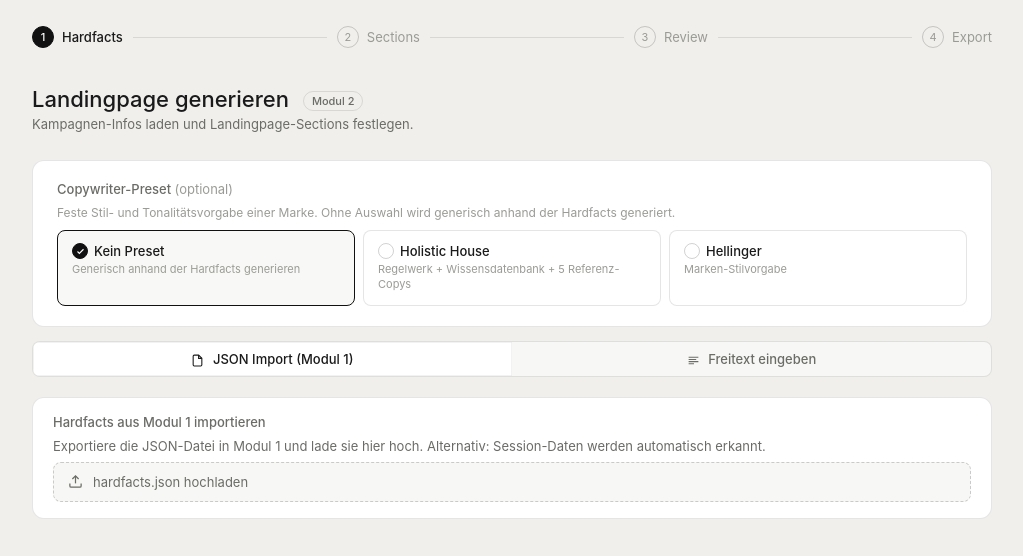
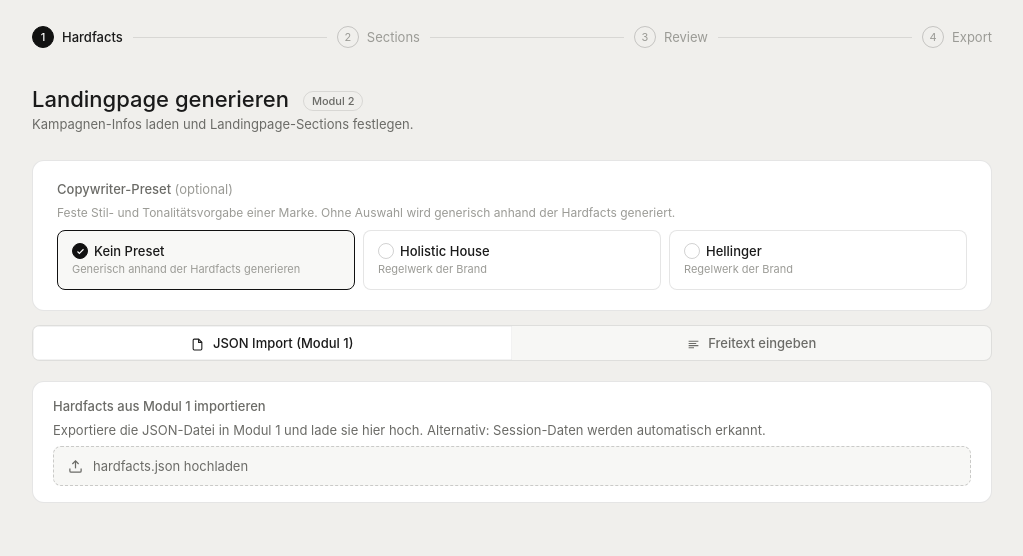
Before and after one commit to korbiniankindler/kampagnentool-landingpage-generator, a plain HTML site: page landingpage-generator.html in a window 1280 px wide. Shown: the part 80-636 px from the top of the page, without its empty margins (128-1151 px from the left). Drawn offline with Linux system fonts and the light colour scheme.

Commit message:
Textänderung

```diff
--- a/landingpage-generator.html
+++ b/landingpage-generator.html
@@ -494,7 +494,7 @@ async function callClaude(body, onRetry, attempt) {
    Jedes Preset lädt mehrere Dateien (Reihenfolge = Prompt-Reihenfolge):
    Regeln -> Wissensdatenbank -> Referenz-Copys. Siehe presets/README.md */
 var COPYWRITER_PRESETS = [
-  {id:'holistic-house', name:'Holistic House', desc:'Regelwerk + Wissensdatenbank + 5 Referenz-Copys', files:[
+  {id:'holistic-house', name:'Holistic House', desc:'Regelwerk der Brand', files:[
     'presets/holistic-house/regeln.md',
     'presets/holistic-house/wissensdatenbank.md',
     'presets/holistic-house/referenzen/webinar-gesundheit-neu-denken-b2c.md',
@@ -503,7 +503,7 @@ var COPYWRITER_PRESETS = [
     'presets/holistic-house/referenzen/webinar-supplements-wissenschaftlich-geprueft.md',
     'presets/holistic-house/referenzen/webinar-evolution-der-medizin-b2b.md'
   ]},
-  {id:'hellinger', name:'Hellinger', desc:'Marken-Stilvorgabe', files:['presets/hellinger/regeln.md']}
+  {id:'hellinger', name:'Hellinger', desc:'Regelwerk der Brand', files:['presets/hellinger/regeln.md']}
 ];
 var selectedCopyPreset = null;
 var copyPresetCache = {};
```
